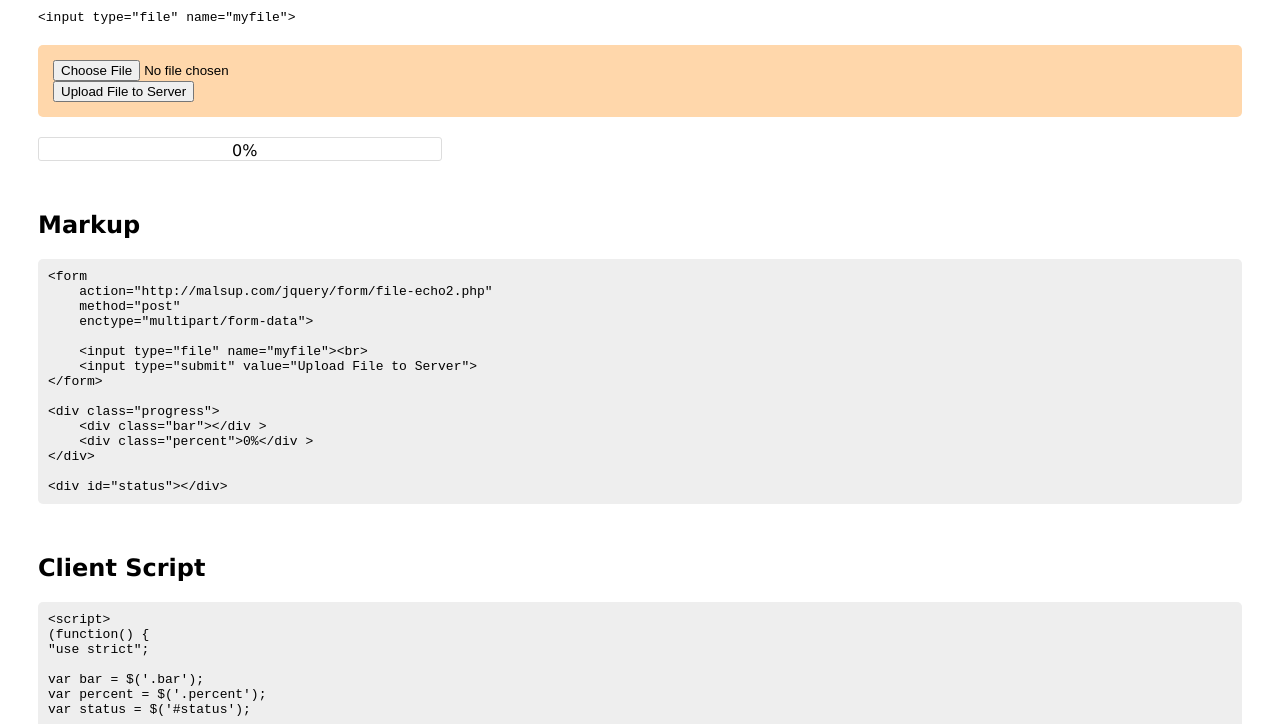
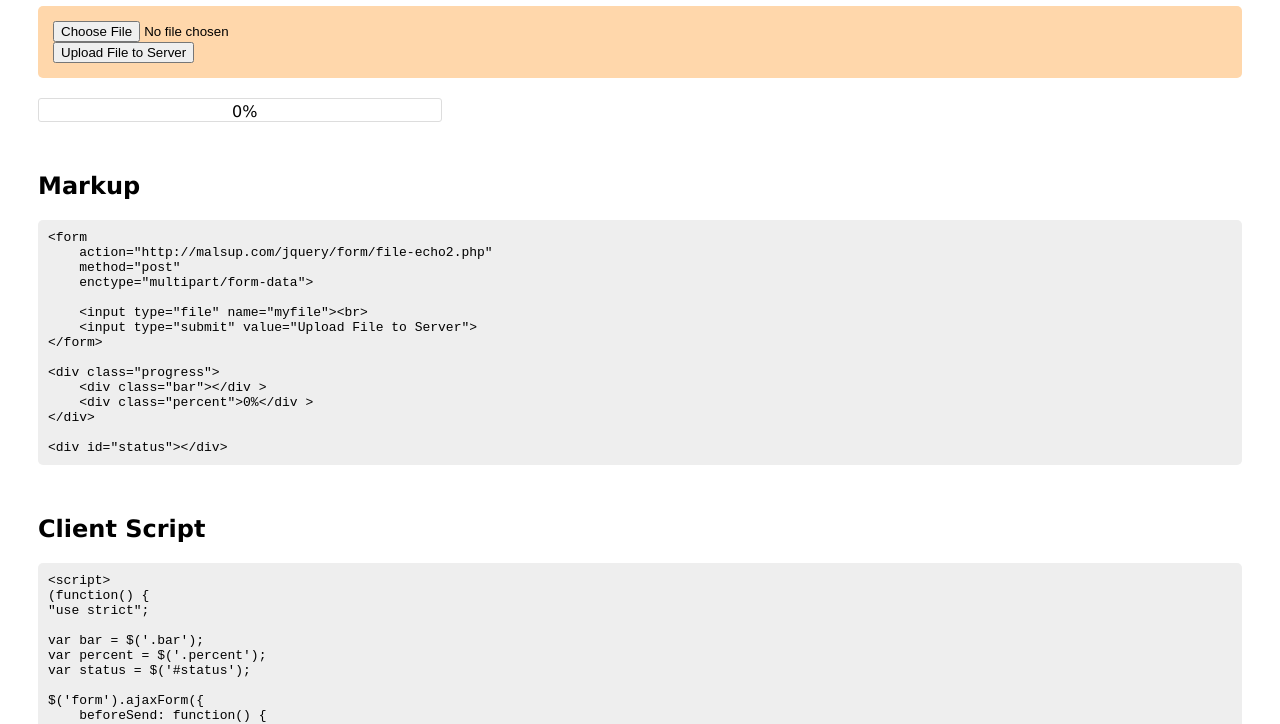
Before and after one commit to malsup/malsup.github.com, a plain HTML site: page demo/progress.html in a window 1280 px wide. Shown: the part 75-799 px from the top of the page. Drawn offline with nearby package versions, Linux system fonts and the light colour scheme; some packages are replaced by stand-ins of ours; a script that the page names is missing.

Commit message:
update demo

```diff
--- a/demo/progress.html
+++ b/demo/progress.html
@@ -13,7 +13,6 @@ pre { background: #eee; padding: 10px; border-radius: 5px; overflow: auto }
 </head>
 <body>
     <h1>File Upload Progress Demo (cors)</h1>
-	<code>&lt;input type="file" name="myfile"></code>
     <form action="http://malsup.com/jquery/form/file-echo2.php" method="post" enctype="multipart/form-data">
         <input type="file" name="myfile"><br>
         <input type="submit" value="Upload File to Server">
```
